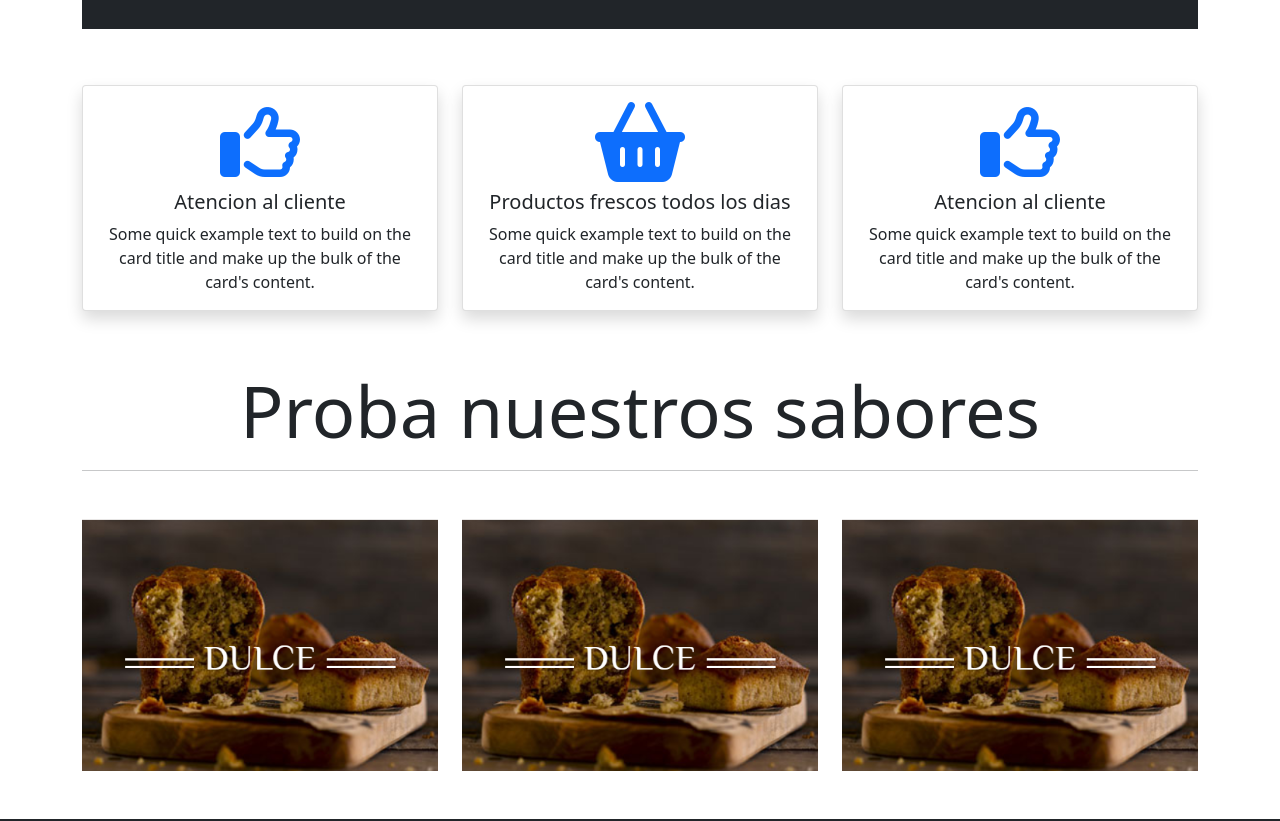
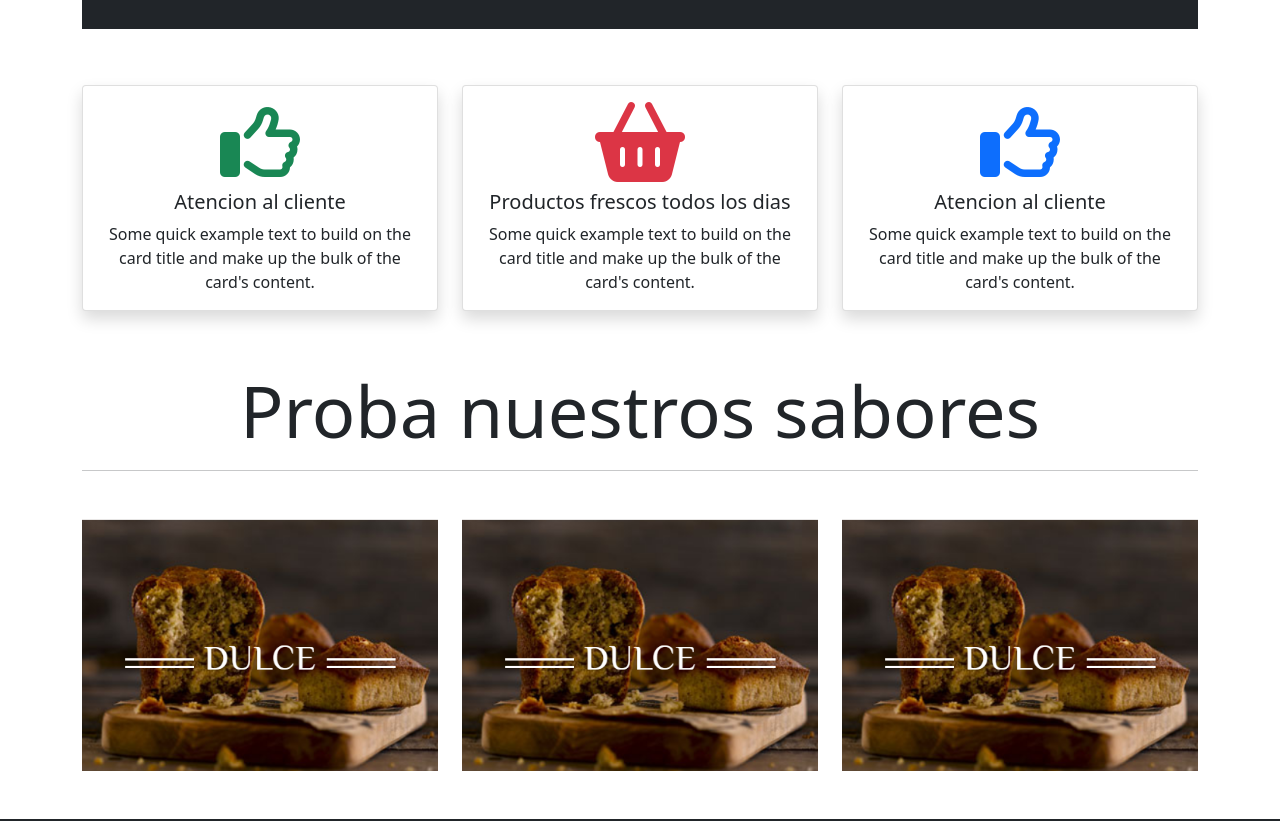
Before and after one commit to earias08/panaderiaCocu18i, a plain HTML site: page index.html in a window 1280 px wide. Shown: the part 1073-1894 px from the top of the page. Drawn offline with Linux system fonts and the light colour scheme.

Commit message:
cambiamos el color de los iconos de las tarjetas

```diff
--- a/index.html
+++ b/index.html
@@ -151,7 +151,7 @@
           <div class="col-sm-12 col-md-4 my-2">
             <div class="card shadow">
               <div class="card-body text-center">
-                <i class="far fa-thumbs-up fa-5x text-primary"></i>
+                <i class="far fa-thumbs-up fa-5x text-success"></i>
                 <h5 class="card-title my-2">Atencion al cliente</h5>
                 <p class="card-text">
                   Some quick example text to build on the card title and make up
@@ -163,7 +163,7 @@
           <div class="col-sm-12 col-md-4 my-2">
             <div class="card shadow">
               <div class="card-body text-center">
-                <i class="fas fa-shopping-basket fa-5x text-primary"></i>
+                <i class="fas fa-shopping-basket fa-5x text-danger"></i>
                 <h5 class="card-title my-2">
                   Productos frescos todos los dias
                 </h5>
```
